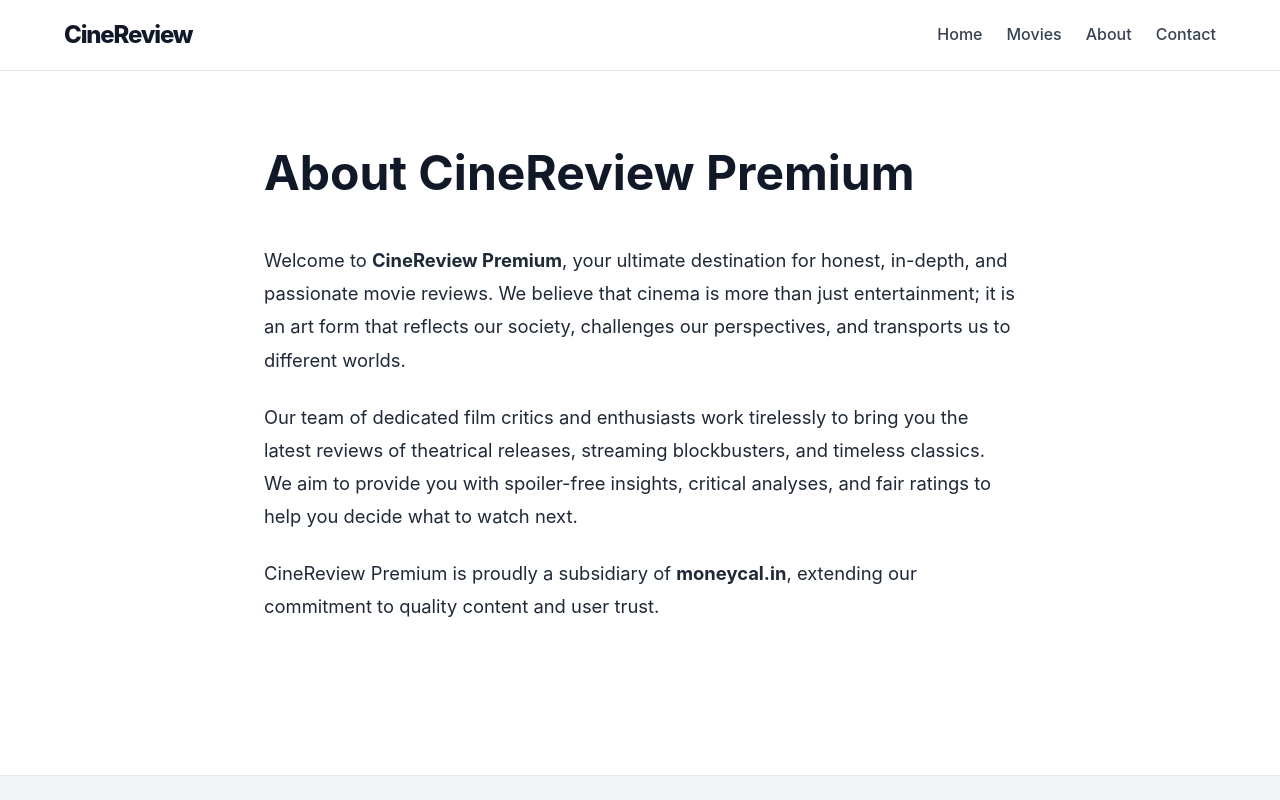
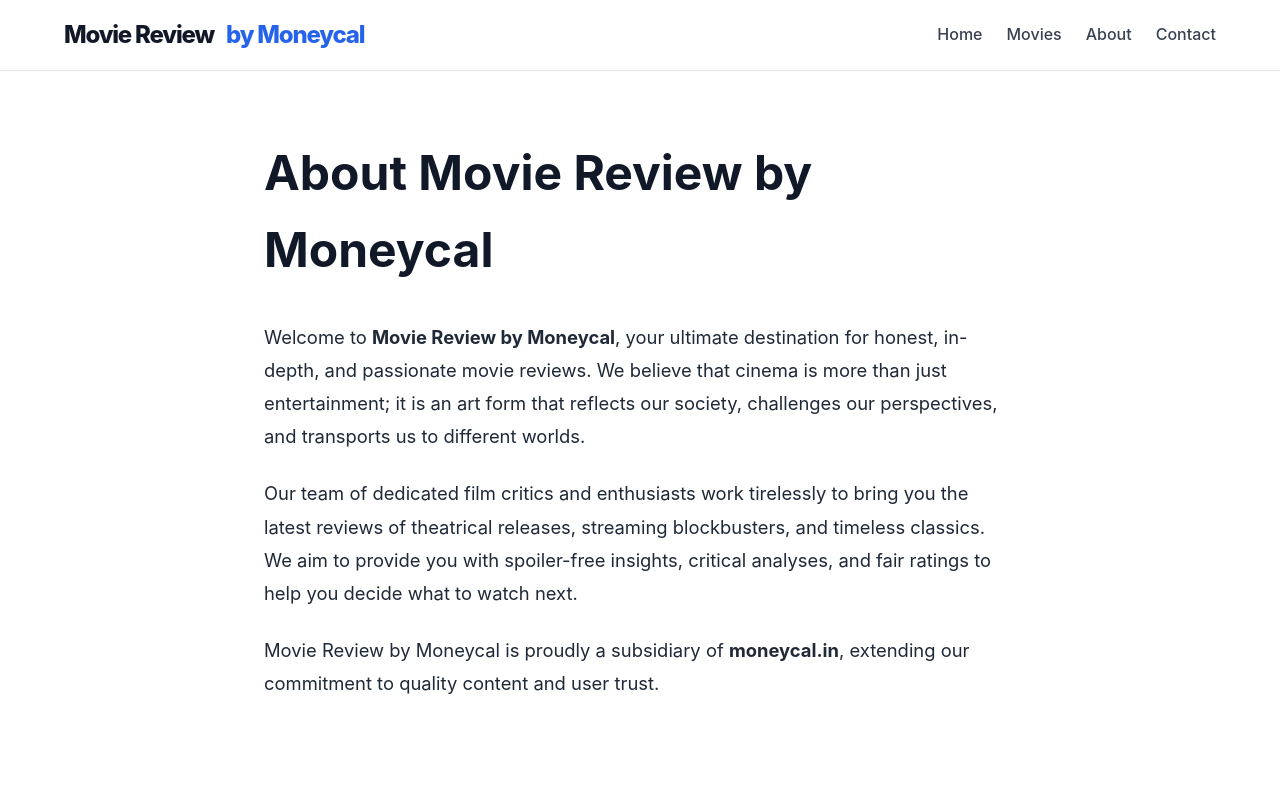
Before and after one commit to harshraj0235/moviemela, a Next.js app: page /about in a window 1280 px wide. Shown: the top 800 px of the page. Built offline with nearby package versions, Linux system fonts and the light colour scheme.

Commit message:
Rebrand CineReview to Movie Review by Moneycal

```diff
--- a/src/app/about/page.tsx
+++ b/src/app/about/page.tsx
@@ -2,16 +2,16 @@
 
 export const metadata: Metadata = {
   title: 'About Us',
-  description: 'Learn more about CineReview Premium and our mission.',
+  description: 'Learn more about Movie Review by Moneycal and our mission.',
 };
 
 export default function About() {
   return (
     <main className="container" style={{ maxWidth: '800px', margin: '4rem auto' }}>
-      <h1 style={{ fontSize: '3rem', marginBottom: '2rem' }}>About CineReview Premium</h1>
+      <h1 style={{ fontSize: '3rem', marginBottom: '2rem' }}>About Movie Review by Moneycal</h1>
       <div className="review-content">
         <p>
-          Welcome to <strong>CineReview Premium</strong>, your ultimate destination for honest, in-depth, and passionate movie reviews.
+          Welcome to <strong>Movie Review by Moneycal</strong>, your ultimate destination for honest, in-depth, and passionate movie reviews.
           We believe that cinema is more than just entertainment; it is an art form that reflects our society, challenges our perspectives, and transports us to different worlds.
         </p>
         <p>
@@ -19,7 +19,7 @@
           We aim to provide you with spoiler-free insights, critical analyses, and fair ratings to help you decide what to watch next.
         </p>
         <p>
-          CineReview Premium is proudly a subsidiary of <strong>moneycal.in</strong>, extending our commitment to quality content and user trust.
+          Movie Review by Moneycal is proudly a subsidiary of <strong>moneycal.in</strong>, extending our commitment to quality content and user trust.
         </p>
       </div>
     </main>
--- a/src/app/contact/page.tsx
+++ b/src/app/contact/page.tsx
@@ -2,7 +2,7 @@
 
 export const metadata: Metadata = {
   title: 'Contact Us',
-  description: 'Get in touch with the CineReview Premium team.',
+  description: 'Get in touch with the Movie Review by Moneycal team.',
 };
 
 export default function Contact() {
@@ -15,7 +15,7 @@
         </p>
         <p>
           <strong>Email:</strong> contact@moneycal.in<br/>
-          <strong>Address:</strong> CineReview Premium (Subsidiary of moneycal.in)
+          <strong>Address:</strong> Movie Review by Moneycal (Subsidiary of moneycal.in)
         </p>
         <div style={{ marginTop: '3rem', padding: '2rem', border: '1px solid var(--glass-border)', borderRadius: '12px', background: 'var(--glass-bg)' }}>
           <h2 style={{marginTop: 0}}>Send us a message</h2>
--- a/src/app/layout.tsx
+++ b/src/app/layout.tsx
@@ -5,23 +5,23 @@
 
 export const metadata: Metadata = {
   title: {
-    template: '%s | CineReview Premium',
-    default: 'CineReview Premium - The Best Movie Reviews',
+    template: '%s | Movie Review by Moneycal',
+    default: 'Movie Review by Moneycal - The Best Movie Reviews',
   },
-  description: 'Read the latest, high-quality movie reviews, analyses, and ratings on CineReview Premium. The best movie review website on the internet.',
+  description: 'Read the latest, high-quality movie reviews, analyses, and ratings on Movie Review by Moneycal. The best movie review website on the internet.',
   keywords: ['movie reviews', 'film analysis', 'best movies', 'cinema ratings', 'new movie releases'],
-  authors: [{ name: 'CineReview Team' }],
+  authors: [{ name: 'Moneycal Team' }],
   openGraph: {
-    title: 'CineReview Premium',
+    title: 'Movie Review by Moneycal',
     description: 'The best movie reviews, analyses, and ratings.',
-    url: 'https://cinereview-premium.example.com',
-    siteName: 'CineReview Premium',
+    url: 'https://Movie Review by Moneycal-premium.example.com',
+    siteName: 'Movie Review by Moneycal',
     locale: 'en_US',
     type: 'website',
   },
   twitter: {
     card: 'summary_large_image',
-    title: 'CineReview Premium',
+    title: 'Movie Review by Moneycal',
     description: 'The best movie reviews on the internet.',
   },
 };
@@ -46,7 +46,7 @@
         <nav className="navbar">
           <div className="container">
             <Link href="/" className="logo">
-              CineReview<span style={{ color: '#fff' }}>.</span>
+              Movie Review <span style={{ color: 'var(--primary-color)', marginLeft: '0.25rem' }}>by Moneycal</span>
             </Link>
             <div style={{ display: 'flex', gap: '1.5rem', fontWeight: 500 }}>
               <Link href="/">Home</Link>
@@ -59,7 +59,7 @@
         {children}
         <footer className="footer">
           <div className="container">
-            <p>&copy; {new Date().getFullYear()} CineReview Premium. All rights reserved.</p>
+            <p>&copy; {new Date().getFullYear()} Movie Review by Moneycal. All rights reserved.</p>
             <p style={{ marginTop: '0.5rem', fontSize: '0.8rem', opacity: 0.7 }}>
               A subsidiary of <a href="https://moneycal.in" target="_blank" rel="noopener noreferrer" style={{ textDecoration: 'underline' }}>moneycal.in</a>
             </p>
--- a/src/app/privacy/page.tsx
+++ b/src/app/privacy/page.tsx
@@ -2,7 +2,7 @@
 
 export const metadata: Metadata = {
   title: 'Privacy Policy',
-  description: 'Privacy Policy for CineReview Premium.',
+  description: 'Privacy Policy for Movie Review by Moneycal.',
 };
 
 export default function PrivacyPolicy() {
@@ -13,7 +13,7 @@
         <p>Last updated: {new Date().toLocaleDateString()}</p>
         <h2>1. Introduction</h2>
         <p>
-          Welcome to CineReview Premium, a subsidiary of moneycal.in. We respect your privacy and are committed to protecting your personal data.
+          Welcome to Movie Review by Moneycal, a subsidiary of moneycal.in. We respect your privacy and are committed to protecting your personal data.
           This privacy policy will inform you as to how we look after your personal data when you visit our website.
         </p>
         <h2>2. Data Collection and Google AdSense</h2>
--- a/src/app/robots.ts
+++ b/src/app/robots.ts
@@ -1,7 +1,7 @@
 import { MetadataRoute } from 'next';
 
 export default function robots(): MetadataRoute.Robots {
-  const baseUrl = 'https://cinereview-premium.example.com';
+  const baseUrl = 'https://Movie Review by Moneycal-premium.example.com';
 
   return {
     rules: {
--- a/src/app/sitemap.ts
+++ b/src/app/sitemap.ts
@@ -2,7 +2,7 @@
 import { getSortedMoviePostsData } from '@/lib/posts';
 
 export default function sitemap(): MetadataRoute.Sitemap {
-  const baseUrl = 'https://cinereview-premium.example.com';
+  const baseUrl = 'https://Movie Review by Moneycal-premium.example.com';
   const posts = getSortedMoviePostsData();
 
   const movieUrls = posts.map((post) => ({
--- a/src/app/terms/page.tsx
+++ b/src/app/terms/page.tsx
@@ -2,7 +2,7 @@
 
 export const metadata: Metadata = {
   title: 'Terms of Service',
-  description: 'Terms of Service for CineReview Premium.',
+  description: 'Terms of Service for Movie Review by Moneycal.',
 };
 
 export default function TermsOfService() {
@@ -13,7 +13,7 @@
         <p>Last updated: {new Date().toLocaleDateString()}</p>
         <h2>1. Acceptance of Terms</h2>
         <p>
-          By accessing and using CineReview Premium (a subsidiary of moneycal.in), you accept and agree to be bound by the terms and provision of this agreement.
+          By accessing and using Movie Review by Moneycal (a subsidiary of moneycal.in), you accept and agree to be bound by the terms and provision of this agreement.
         </p>
         <h2>2. Use of Content</h2>
         <p>
@@ -22,7 +22,7 @@
         </p>
         <h2>3. Third-Party Links</h2>
         <p>
-          Our website may contain links to third-party web sites or services that are not owned or controlled by CineReview Premium.
+          Our website may contain links to third-party web sites or services that are not owned or controlled by Movie Review by Moneycal.
           We have no control over, and assume no responsibility for, the content, privacy policies, or practices of any third party web sites or services.
         </p>
         <h2>4. Changes to Terms</h2>
```
